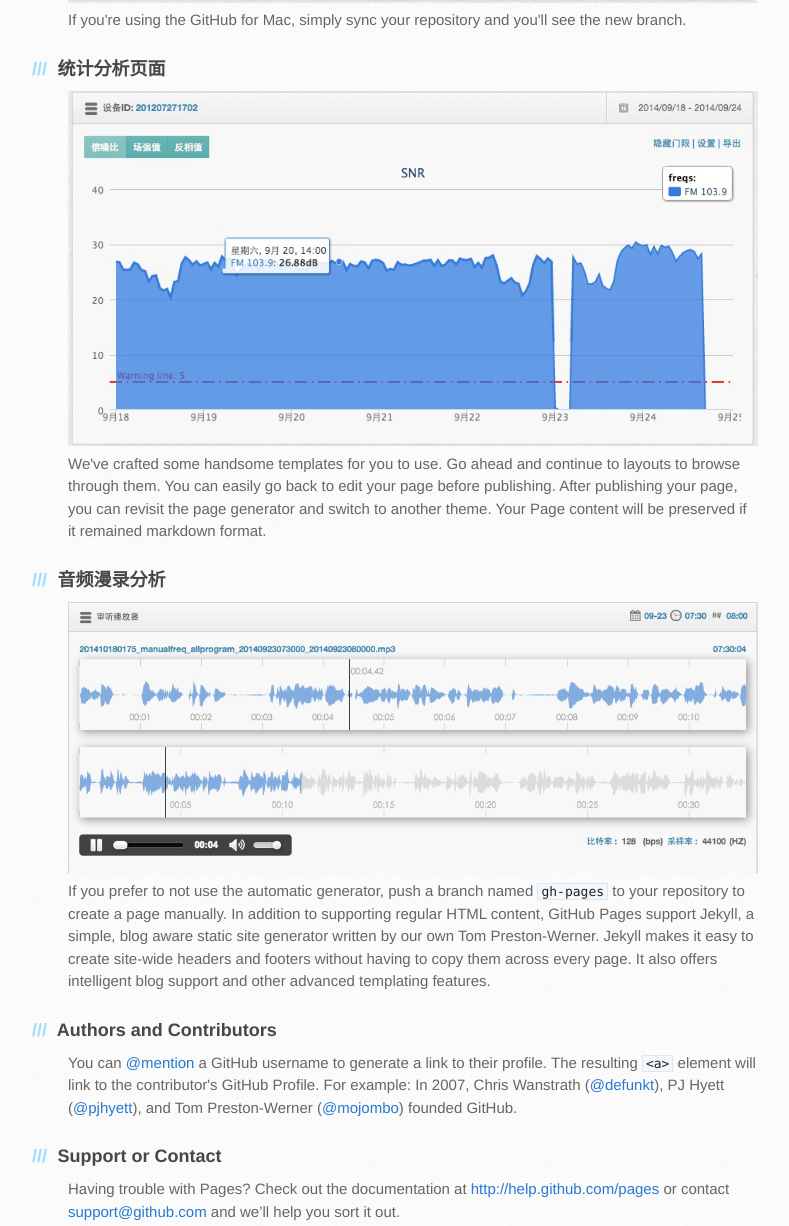
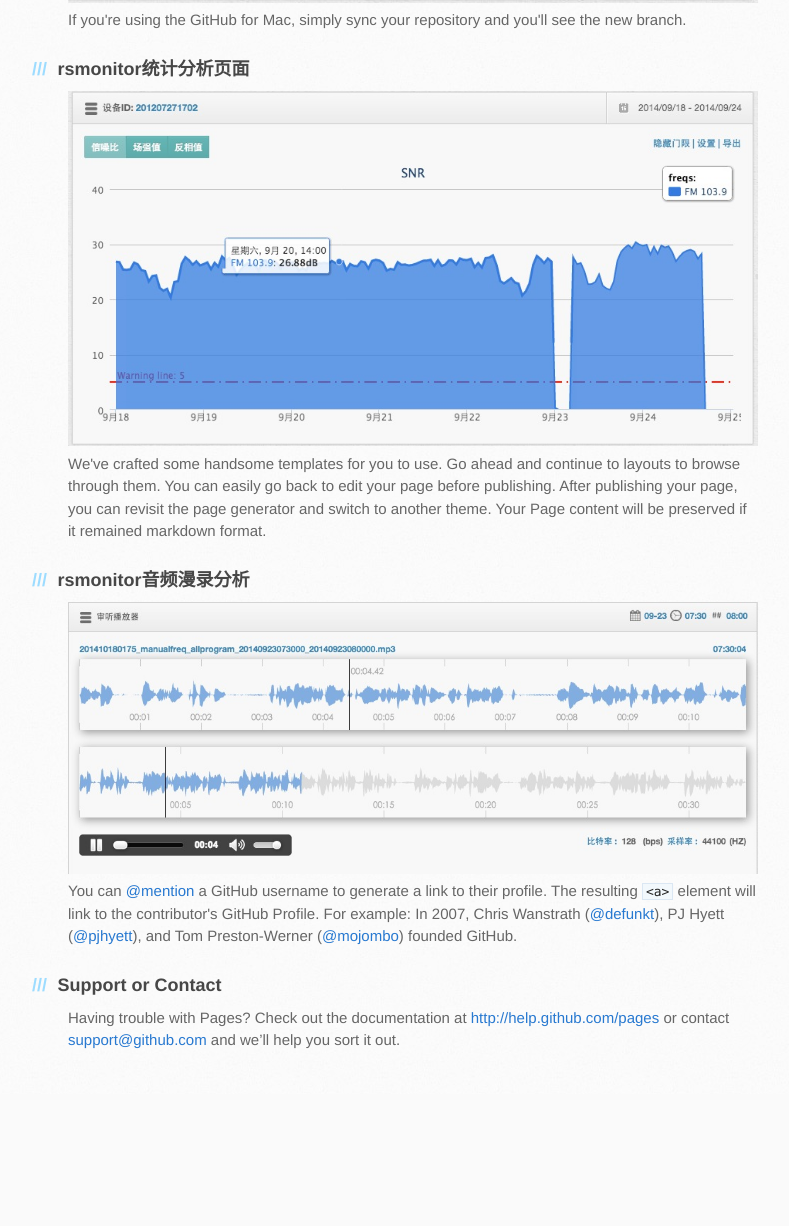
Before and after one commit to mydearxym/rsmonitor.github.io, a plain HTML site: page index.html in a window 1280 px wide. Shown: the part 960-2186 px from the top of the page, without its empty margins (102-891 px from the left). After the commit the page ends 2054 px from the top, so only its background shows below. Drawn offline with Linux system fonts and the light colour scheme.

Commit message:
Update index.html

```diff
--- a/index.html
+++ b/index.html
@@ -38,19 +38,14 @@
 <p>If you're using the GitHub for Mac, simply sync your repository and you'll see the new branch.</p>
 
 <h3>
-<a name="designer-templates" class="anchor" href="#designer-templates"><span class="octicon octicon-link"></span></a>统计分析页面</h3>
+<a name="designer-templates" class="anchor" href="#designer-templates"><span class="octicon octicon-link"></span></a>rsmonitor<b>统计分析页面</b></h3>
 <img src="/rsmonitor.github.io/images/analysis.jpeg" alt=""/>
 
 <p>We've crafted some handsome templates for you to use. Go ahead and continue to layouts to browse through them. You can easily go back to edit your page before publishing. After publishing your page, you can revisit the page generator and switch to another theme. Your Page content will be preserved if it remained markdown format.</p>
 
 <h3>
-<a name="rather-drive-stick" class="anchor" href="#rather-drive-stick"><span class="octicon octicon-link"></span></a>音频漫录分析</h3>
+<a name="rather-drive-stick" class="anchor" href="#rather-drive-stick"><span class="octicon octicon-link"></span></a>rsmonitor<b>音频漫录分析</b></h3>
 <img src="/rsmonitor.github.io/images/manlu.jpeg" alt=""/>
-<p>If you prefer to not use the automatic generator, push a branch named <code>gh-pages</code> to your repository to create a page manually. In addition to supporting regular HTML content, GitHub Pages support Jekyll, a simple, blog aware static site generator written by our own Tom Preston-Werner. Jekyll makes it easy to create site-wide headers and footers without having to copy them across every page. It also offers intelligent blog support and other advanced templating features.</p>
-
-<h3>
-<a name="authors-and-contributors" class="anchor" href="#authors-and-contributors"><span class="octicon octicon-link"></span></a>Authors and Contributors</h3>
-
 <p>You can <a href="https://github.com/blog/821" class="user-mention">@mention</a> a GitHub username to generate a link to their profile. The resulting <code>&lt;a&gt;</code> element will link to the contributor's GitHub Profile. For example: In 2007, Chris Wanstrath (<a href="https://github.com/defunkt" class="user-mention">@defunkt</a>), PJ Hyett (<a href="https://github.com/pjhyett" class="user-mention">@pjhyett</a>), and Tom Preston-Werner (<a href="https://github.com/mojombo" class="user-mention">@mojombo</a>) founded GitHub.</p>
 
 <h3>
```
